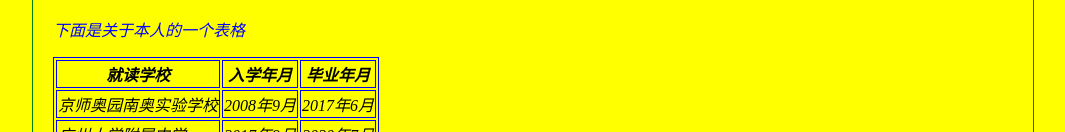
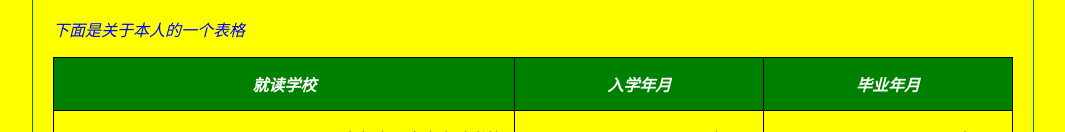
Before and after one commit to pkuzjl73/pkuzjl.github.io, a plain HTML site: page index.html in a window 1280 px wide. Shown: the part 668-800 px from the top of the page, without its empty margins (107-1172 px from the left). Drawn offline with Linux system fonts and the light colour scheme.

Commit message:
Update index.css

```diff
--- a/index.css
+++ b/index.css
@@ -28,7 +28,33 @@ body{
   padding-left:20px;
   padding-right:20px;
 }
+table
+{
+  border-collapse:collapse
+}
 table,th,td
 {
-  border:1px solid blue;
+  border:1px solid black;
 }
+
+th
+{
+  background-color:green;
+  color:white;
+}
+table
+{
+  width:100%
+}
+th
+{
+  height:50px
+}
+td
+{
+  text-align:right;
+}
+td
+{
+  padding:15px
+}
```
